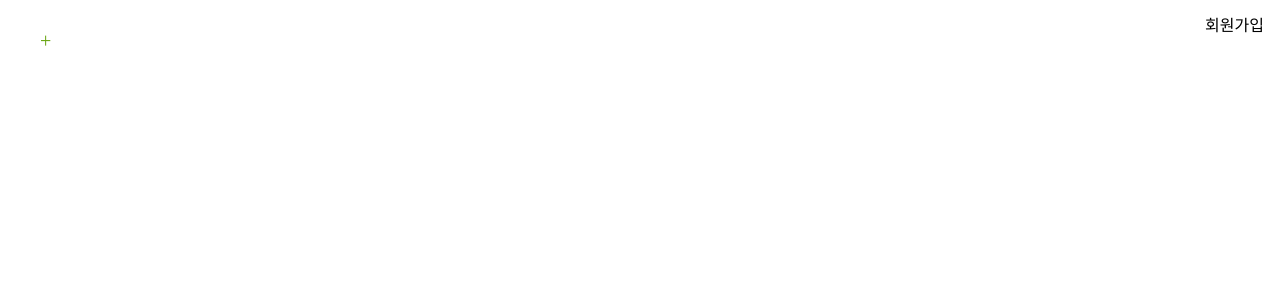
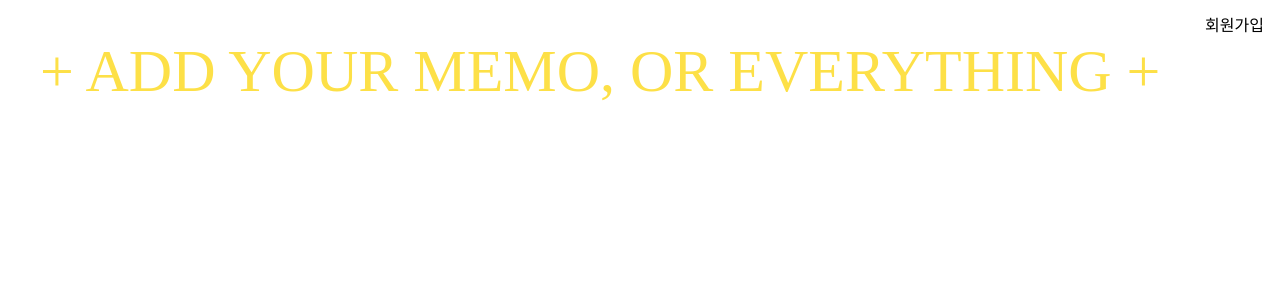
Before and after one commit to corgiccori97/myMemo, a React (Create React App) app: page / in a window 1280 px wide. Shown: the top 300 px of the page. Built offline with nearby package versions, Linux system fonts and the light colour scheme.

Commit message:
tailwind custom, Home 수정

```diff
--- a/src/Components/Add.tsx
+++ b/src/Components/Add.tsx
@@ -25,13 +25,13 @@ export default function Addbtn() {
         type="button"
         onClick={() => clickedAdd()}
         // shadow-[0_4px_9px_-4px_#3b71ca]
-        className="inline-block rounded bg-primary px-6 pb-2 pt-2.5 text-xl font-medium uppercase leading-normal text-lime-600 transition duration-150 ease-in-out hover:bg-primary-600 hover:shadow-[0_8px_9px_-4px_rgba(59,113,202,0.3),0_4px_18px_0_rgba(59,113,202,0.2)] focus:bg-primary-600 focus:shadow-[0_8px_9px_-4px_rgba(59,113,202,0.3),0_4px_18px_0_rgba(59,113,202,0.2)] focus:outline-none focus:ring-0 active:bg-primary-700 active:shadow-[0_8px_9px_-4px_rgba(59,113,202,0.3),0_4px_18px_0_rgba(59,113,202,0.2)] dark:shadow-[0_4px_9px_-4px_rgba(59,113,202,0.5)] dark:hover:shadow-[0_8px_9px_-4px_rgba(59,113,202,0.2),0_4px_18px_0_rgba(59,113,202,0.1)] dark:focus:shadow-[0_8px_9px_-4px_rgba(59,113,202,0.2),0_4px_18px_0_rgba(59,113,202,0.1)] dark:active:shadow-[0_8px_9px_-4px_rgba(59,113,202,0.2),0_4px_18px_0_rgba(59,113,202,0.1)]"
+        className="rounded bg-primary px-6 pb-2 pt-2.5 text-6xl font-medium uppercase leading-normal text-yellow-300 transition duration-150 ease-in-out hover:bg-primary-600 hover:shadow-[0_8px_9px_-4px_rgba(59,113,202,0.3),0_4px_18px_0_rgba(59,113,202,0.2)] focus:bg-primary-600 focus:shadow-[0_8px_9px_-4px_rgba(59,113,202,0.3),0_4px_18px_0_rgba(59,113,202,0.2)] focus:outline-none focus:ring-0 active:bg-primary-700 active:shadow-[0_8px_9px_-4px_rgba(59,113,202,0.3),0_4px_18px_0_rgba(59,113,202,0.2)] dark:shadow-[0_4px_9px_-4px_rgba(59,113,202,0.5)] dark:hover:shadow-[0_8px_9px_-4px_rgba(59,113,202,0.2),0_4px_18px_0_rgba(59,113,202,0.1)] dark:focus:shadow-[0_8px_9px_-4px_rgba(59,113,202,0.2),0_4px_18px_0_rgba(59,113,202,0.1)] dark:active:shadow-[0_8px_9px_-4px_rgba(59,113,202,0.2),0_4px_18px_0_rgba(59,113,202,0.1)] font-body"
         data-te-toggle="modal"
         data-te-target="addModal"
         data-te-ripple-init
         data-te-ripple-color="light"
         >
-            +
+            + Add your memo, or everything +
         </button>
         {add ? (
             // 배경
--- a/src/index.css
+++ b/src/index.css
@@ -2,7 +2,12 @@
 @tailwind components;
 @tailwind utilities;
 
+/* body font  */
 @import url('https://fonts.googleapis.com/css2?family=Abril+Fatface&family=Alfa+Slab+One&family=Black+Han+Sans&family=Noto+Serif+KR:wght@200&display=swap');
+
+@import url('https://fonts.googleapis.com/css2?family=Shrikhand&display=swap');
+
+
 html, body, div, span, applet, object, iframe,
 h1, h2, h3, h4, h5, h6, p, blockquote, pre,
 a, abbr, acronym, address, big, cite, code,
--- a/tailwind.config.js
+++ b/tailwind.config.js
@@ -6,6 +6,10 @@ module.exports = {
   ],
   theme: {
     extend: {},
+    fontFamily: {
+      // heading: ['Londrina Outline', 'cursive'],
+      body: ['Shrikhand', 'cursive'],
+    },
   },
   plugins: [],
 }
```
